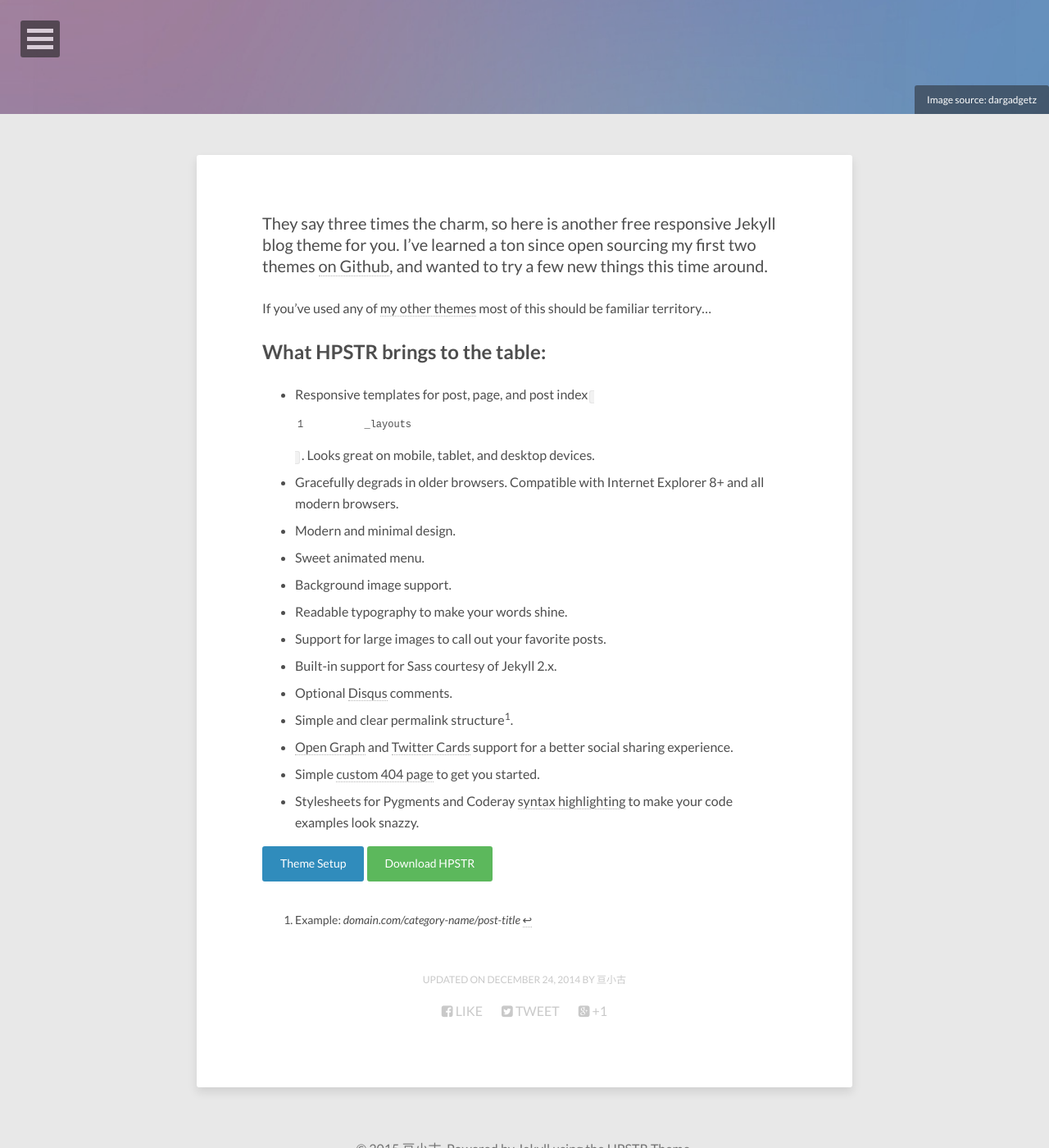
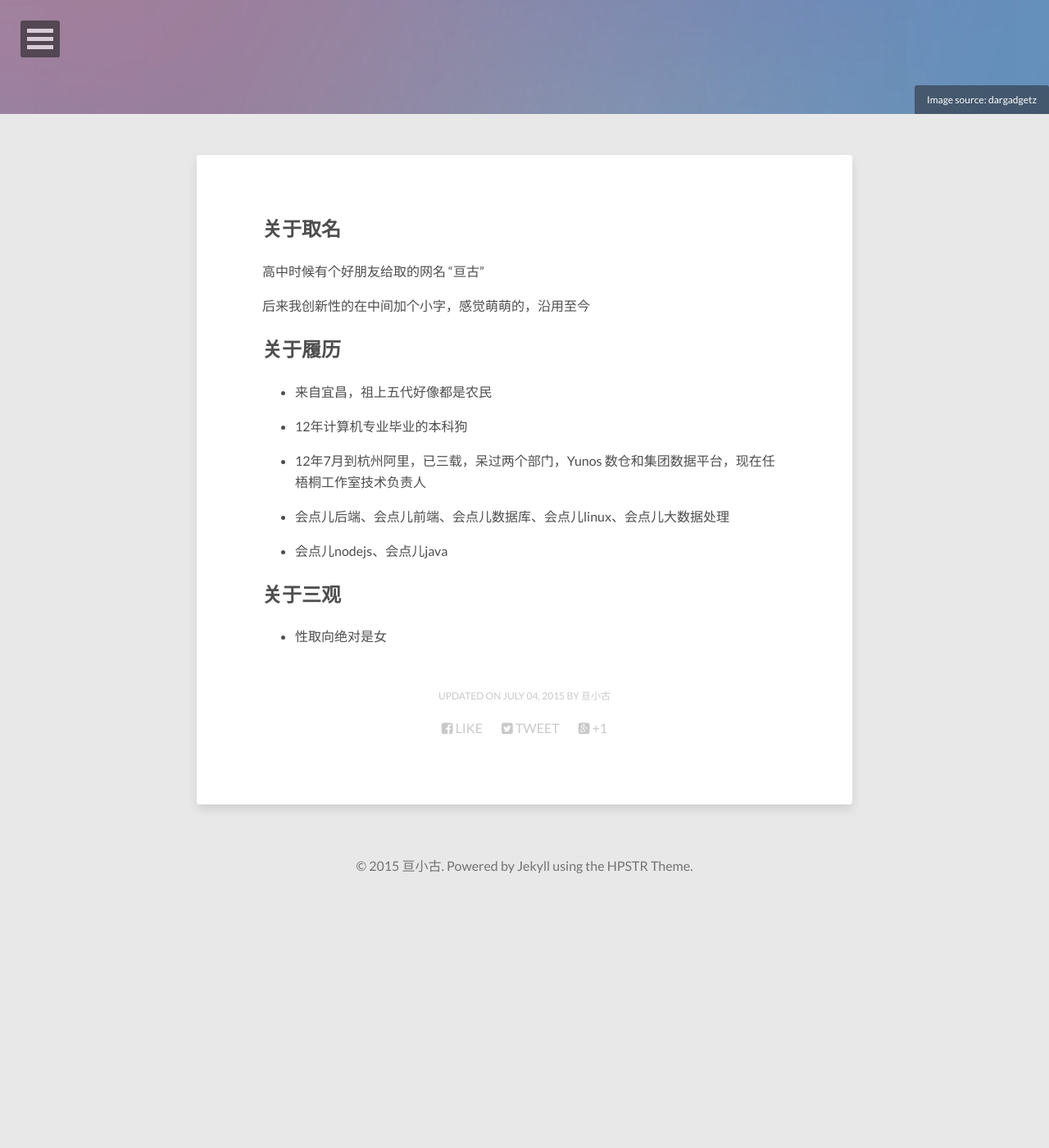
Before and after one commit to gengu/myblog, a Jekyll site: the page built from about/index.md, in a window 1280 px wide and 1400 px high, scrolled down 261 px. Shown: the whole window at 82% size. Built offline with Jekyll 4.4.1, drawn with Linux system fonts in a browser that asks for light colours; after the commit the page ends 1360 px from its top, so only the background shows below that.

Commit message:
commit about

```diff
--- a/about/index.md
+++ b/about/index.md
@@ -6,29 +6,24 @@ image:
   credit: dargadgetz
   creditlink: http://www.dargadgetz.com/ios-7-abstract-wallpaper-pack-for-iphone-5-and-ipod-touch-retina/
 comments: false
-modified: 2014-12-24
+modified: 2015-07-04
 ---
 
-They say three times the charm, so here is another free responsive Jekyll blog theme for you. I've learned a ton since open sourcing my first two themes [on Github](http://github.com/mmistakes), and wanted to try a few new things this time around.
+## 关于取名
+高中时候有个好朋友给取的网名 “亘古”
 
-If you've used any of [my other themes](http://mademistakes.com/work/jekyll-themes/) most of this should be familiar territory...
+后来我创新性的在中间加个小字，感觉萌萌的，沿用至今
 
-## What HPSTR brings to the table:
+## 关于履历
+* 来自宜昌，祖上五代好像都是农民
 
-* Responsive templates for post, page, and post index `_layouts`. Looks great on mobile, tablet, and desktop devices.
-* Gracefully degrads in older browsers. Compatible with Internet Explorer 8+ and all modern browsers.
-* Modern and minimal design.
-* Sweet animated menu.
-* Background image support.
-* Readable typography to make your words shine.
-* Support for large images to call out your favorite posts.
-* Built-in support for Sass courtesy of Jekyll 2.x.
-* Optional [Disqus](http://disqus.com) comments.
-* Simple and clear permalink structure[^1].
-* [Open Graph](https://developers.facebook.com/docs/opengraph/) and [Twitter Cards](https://dev.twitter.com/docs/cards) support for a better social sharing experience.
-* Simple [custom 404 page]({{ site.url }}/404.html) to get you started.
-* Stylesheets for Pygments and Coderay [syntax highlighting]({{ site.url }}/code-highlighting-post/) to make your code examples look snazzy.
+* 12年计算机专业毕业的本科狗
 
-<div markdown="0"><a href="{{ site.url }}/theme-setup/" class="btn btn-info">Theme Setup</a> <a href="https://github.com/mmistakes/hpstr-jekyll-theme" class="btn btn-success">Download HPSTR</a></div>
+* 12年7月到杭州阿里，已三载，呆过两个部门，Yunos 数仓和集团数据平台，现在任梧桐工作室技术负责人
 
-[^1]: Example: *domain.com/category-name/post-title*
+* 会点儿后端、会点儿前端、会点儿数据库、会点儿linux、会点儿大数据处理
+
+* 会点儿nodejs、会点儿java
+
+## 关于三观
+* 性取向绝对是女
```
